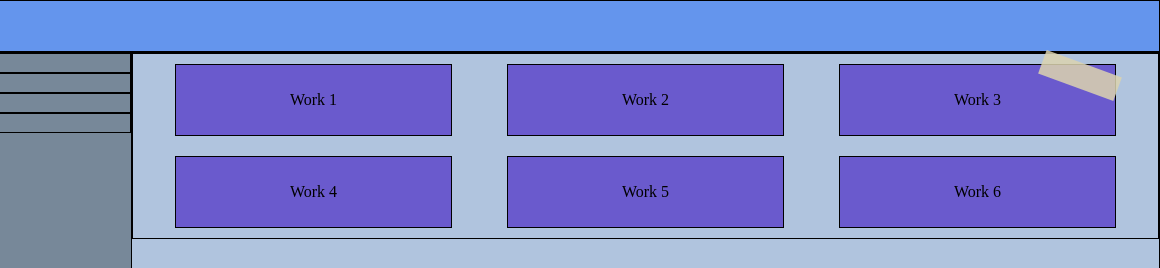
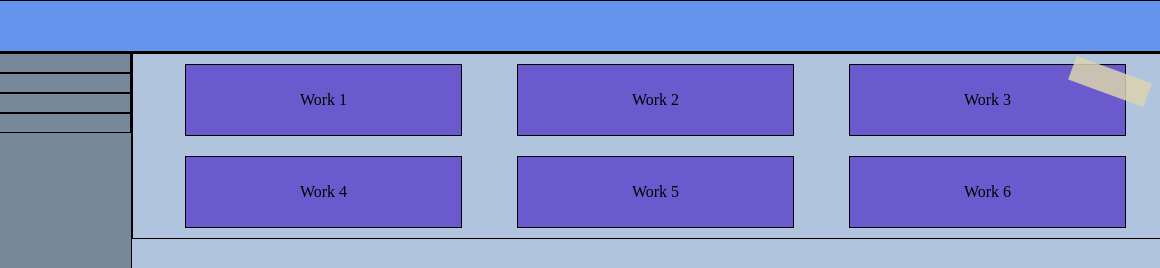
Before and after one commit to yarsanich/BinaryStudioAcademy, a plain HTML site: page index.html in a window 1280 px wide. Shown: the top 268 px of the page, 120-1280 px from the left. Drawn offline with Linux system fonts and the light colour scheme.

Commit message:
Bug fixed commit 2

```diff
--- a/main.css
+++ b/main.css
@@ -9,7 +9,7 @@ body,html{
     margin: 0;
 }
 .wrapper{
-    min-width: 960px;
+    min-width: 1300px;
 }
 #logo {
     width: 50px;
@@ -89,8 +89,8 @@ nav{
      height: 25px;
 }
 #special::after {
-    left: 200px; /*distance from the left edge of the box*/
-    top: -2px; /*distance from the top of the box*/
+    left: 220px; /*distance from the left edge of the box*/
+    top: 4px; /*distance from the top of the box*/
     width: 80px; /*length of the strip of tape*/
     /*rotate the tape, this time 20° clockwise*/
     -webkit-transform: rotate(20deg);
```
